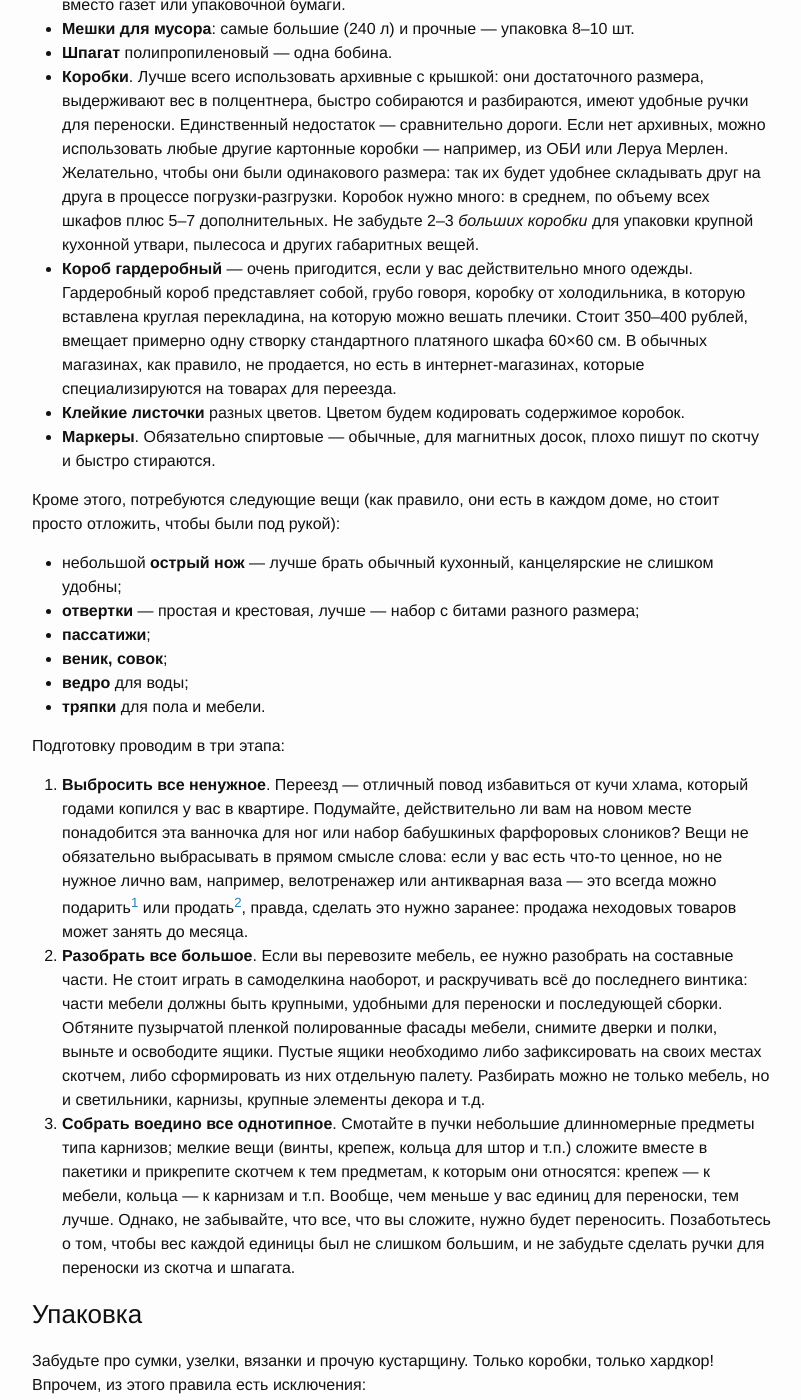
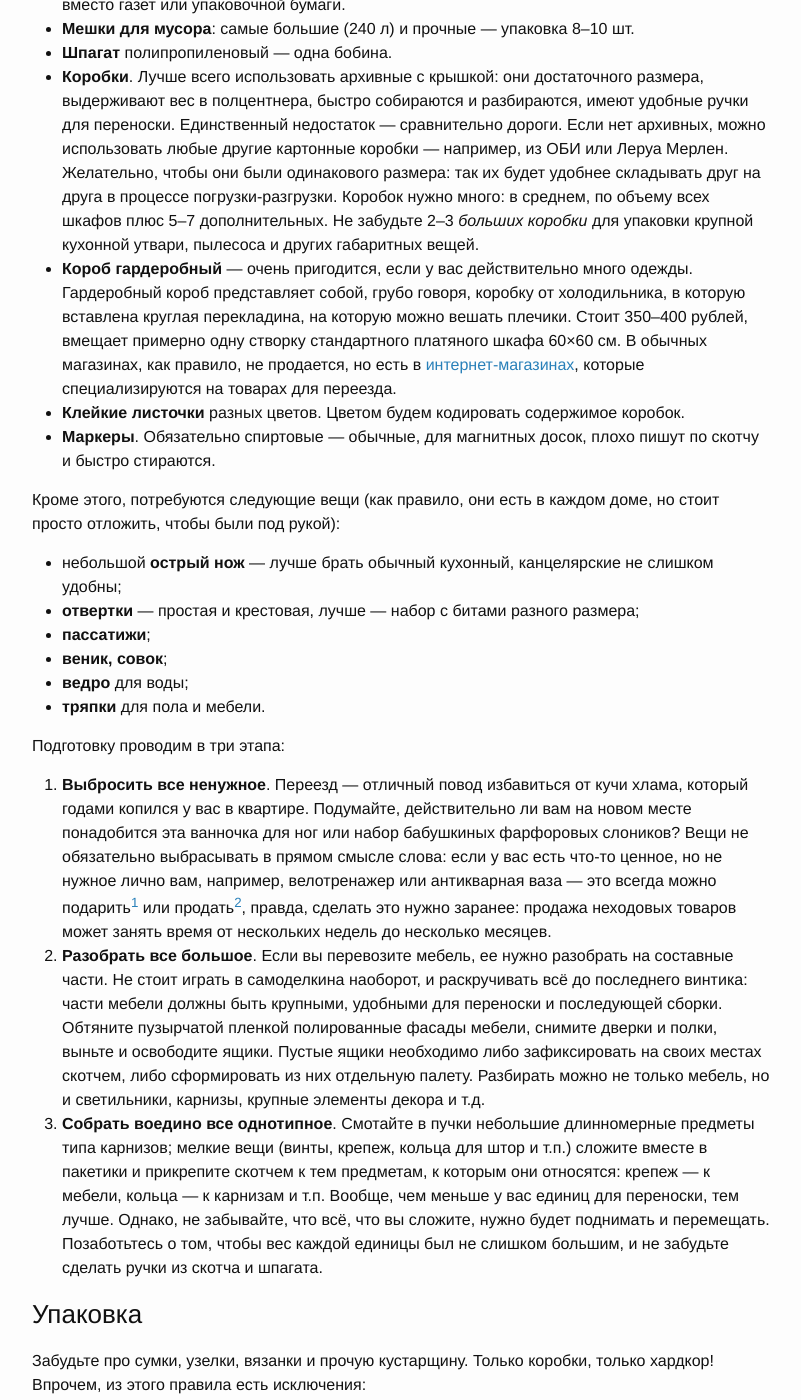
Before and after one commit to beeos/beeos.github.io, a Jekyll site: the page built from _posts/2014-01-20-how-to-move-fast-and-easy.markdown, in a window 1280 px wide and 1400 px high, scrolled down 786 px. Shown: the whole window, without its empty margins (238-1039 px from the left). Built offline with Jekyll 4.4.1, drawn with Linux system fonts in a browser that asks for light colours; nearby versions of some CDN libraries.

Commit message:
Content edition

```diff
--- a/_posts/2014-01-20-how-to-move-fast-and-easy.markdown
+++ b/_posts/2014-01-20-how-to-move-fast-and-easy.markdown
@@ -20,7 +20,7 @@ author: Дмитрий Калинников
 - **Мешки для мусора**: самые большие (240 л) и прочные&nbsp;— упаковка 8–10 шт.
 - **Шпагат** полипропиленовый&nbsp;— одна бобина.
 - **Коробки**. Лучше всего использовать архивные с крышкой: они достаточного размера, выдерживают вес в полцентнера, быстро собираются и разбираются, имеют удобные ручки для переноски.  Единственный недостаток&nbsp;— сравнительно дороги. Если нет архивных, можно использовать любые другие картонные коробки&nbsp;— например, из ОБИ или Леруа Мерлен. Желательно, чтобы они были  одинакового размера: так их будет удобнее складывать друг на друга в процессе погрузки-разгрузки. Коробок нужно много: в среднем, по объему всех шкафов плюс 5–7 дополнительных. Не забудьте 2–3 _больших коробки_ для упаковки крупной кухонной утвари, пылесоса и других габаритных вещей.
-- **Короб гардеробный**&nbsp;— очень пригодится, если у вас действительно много одежды. Гардеробный короб представляет собой, грубо говоря, коробку от холодильника, в которую вставлена круглая перекладина, на которую можно вешать плечики. Стоит 350–400 рублей, вмещает примерно одну створку стандартного платяного шкафа 60×60 см. В обычных магазинах, как правило, не продается, но есть в интернет-магазинах, которые специализируются на товарах для переезда.
+- **Короб гардеробный**&nbsp;— очень пригодится, если у вас действительно много одежды. Гардеробный короб представляет собой, грубо говоря, коробку от холодильника, в которую вставлена круглая перекладина, на которую можно вешать плечики. Стоит 350–400 рублей, вмещает примерно одну створку стандартного платяного шкафа 60×60 см. В обычных магазинах, как правило, не продается, но есть в [интернет-магазинах](http://www.upackui.ru/korobki/kartonnyi-korob-50x60x130/), которые специализируются на товарах для переезда.
 - **Клейкие листочки** разных цветов. Цветом будем кодировать содержимое коробок.
 - **Маркеры**. Обязательно спиртовые&nbsp;— обычные, для магнитных досок, плохо пишут по скотчу и быстро стираются.
 
@@ -35,9 +35,9 @@ author: Дмитрий Калинников
 
 Подготовку проводим в три этапа:
 
-1. **Выбросить все ненужное**. Переезд&nbsp;— отличный повод избавиться от кучи хлама, который годами копился у вас в квартире. Подумайте, действительно ли вам на новом месте понадобится эта ванночка для ног или набор бабушкиных фарфоровых слоников? Вещи не обязательно выбрасывать в прямом смысле слова: если у вас есть что-то ценное, но не нужное лично вам, например, велотренажер или антикварная ваза&nbsp;— это всегда можно подарить[^1] или продать[^2], правда, сделать это нужно заранее: продажа неходовых товаров может занять до месяца.
+1. **Выбросить все ненужное**. Переезд&nbsp;— отличный повод избавиться от кучи хлама, который годами копился у вас в квартире. Подумайте, действительно ли вам на новом месте понадобится эта ванночка для ног или набор бабушкиных фарфоровых слоников? Вещи не обязательно выбрасывать в прямом смысле слова: если у вас есть что-то ценное, но не нужное лично вам, например, велотренажер или антикварная ваза&nbsp;— это всегда можно подарить[^1] или продать[^2], правда, сделать это нужно заранее: продажа неходовых товаров может занять время от нескольких недель до несколько месяцев.
 2. **Разобрать все большое**. Если вы перевозите мебель, ее нужно разобрать на составные части. Не стоит играть в самоделкина наоборот, и раскручивать всё до последнего винтика: части мебели должны быть крупными, удобными для переноски и последующей сборки. Обтяните пузырчатой пленкой полированные фасады мебели, снимите дверки и полки, выньте и освободите ящики. Пустые ящики необходимо либо зафиксировать на своих местах скотчем, либо сформировать из них отдельную палету. Разбирать можно не только мебель, но и светильники, карнизы, крупные элементы декора и т.д.
-3. **Собрать воедино все однотипное**. Смотайте в пучки небольшие длинномерные предметы типа карнизов; мелкие вещи (винты, крепеж, кольца для штор и т.п.) сложите вместе в пакетики и прикрепите скотчем к тем предметам, к которым они относятся: крепеж&nbsp;— к мебели, кольца&nbsp;— к карнизам и т.п. Вообще, чем меньше у вас единиц для переноски, тем лучше. Однако, не забывайте, что все, что вы сложите, нужно будет переносить. Позаботьтесь о том, чтобы вес каждой единицы был не слишком большим, и не забудьте сделать ручки для переноски из скотча и шпагата.
+3. **Собрать воедино все однотипное**. Смотайте в пучки небольшие длинномерные предметы типа карнизов; мелкие вещи (винты, крепеж, кольца для штор и т.п.) сложите вместе в пакетики и прикрепите скотчем к тем предметам, к которым они относятся: крепеж&nbsp;— к мебели, кольца&nbsp;— к карнизам и т.п. Вообще, чем меньше у вас единиц для переноски, тем лучше. Однако, не забывайте, что всё, что вы сложите, нужно будет поднимать и перемещать. Позаботьтесь о том, чтобы вес каждой единицы был не слишком большим, и не забудьте сделать ручки из скотча и шпагата.
 
 ### Упаковка
 
```
